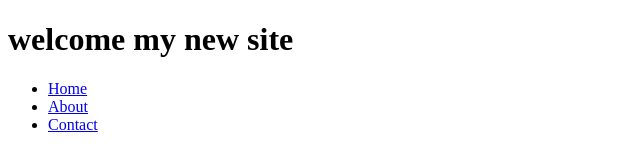
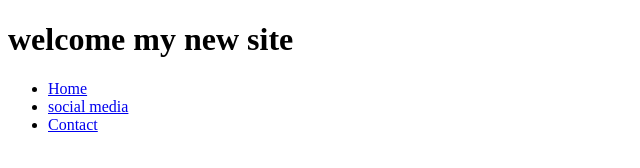
Before and after one commit to viktoriamaisiuk-spec/exam-project, a plain HTML site: page index.html in a window 1280 px wide. Shown: the full height of the page, 0-640 px from the left. Drawn offline with Linux system fonts and the light colour scheme.

Commit message:
change nav

```diff
--- a/index.html
+++ b/index.html
@@ -11,7 +11,7 @@
     <nav>
         <ul>
             <li><a href="#">Home</a></li>
-            <li><a href="#">About</a></li>
+            <li><a href="#">social media</a></li>
             <li><a href="#">Contact</a></li>
         </ul>
     </nav>
```
